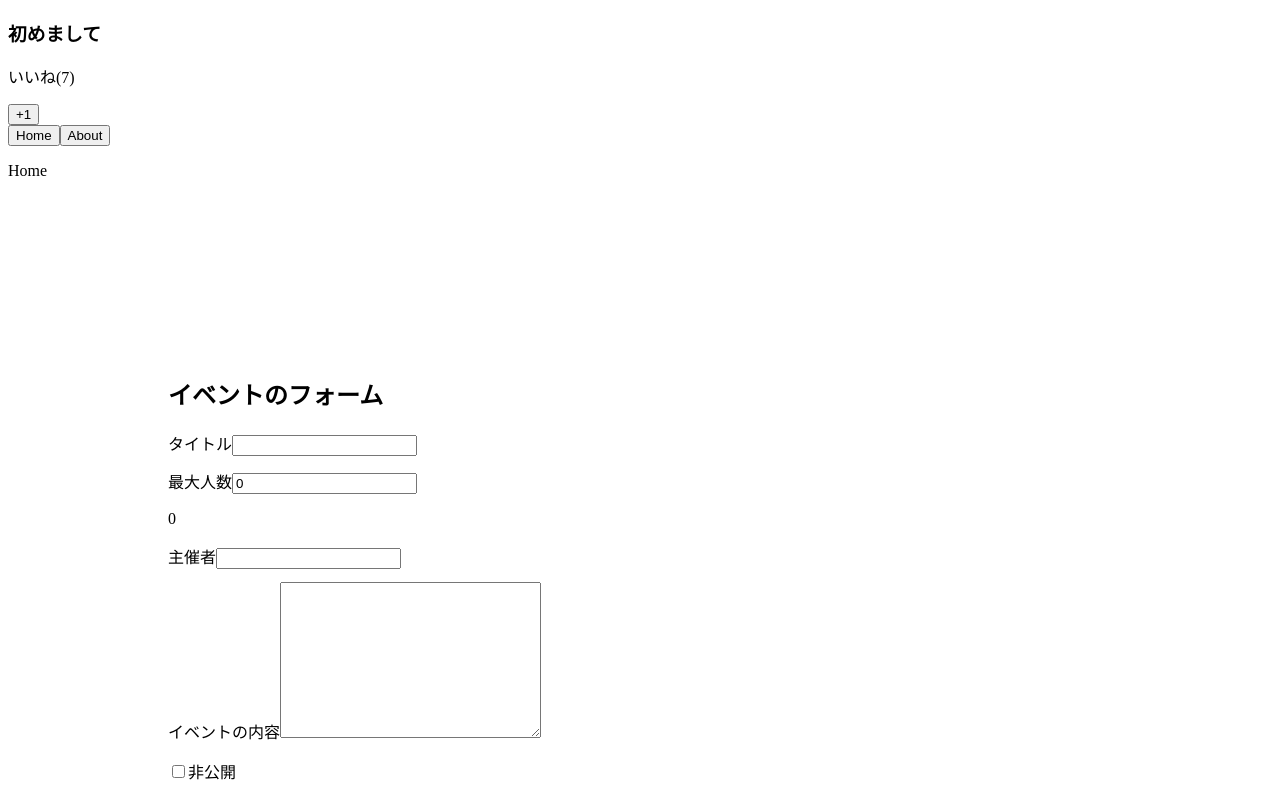
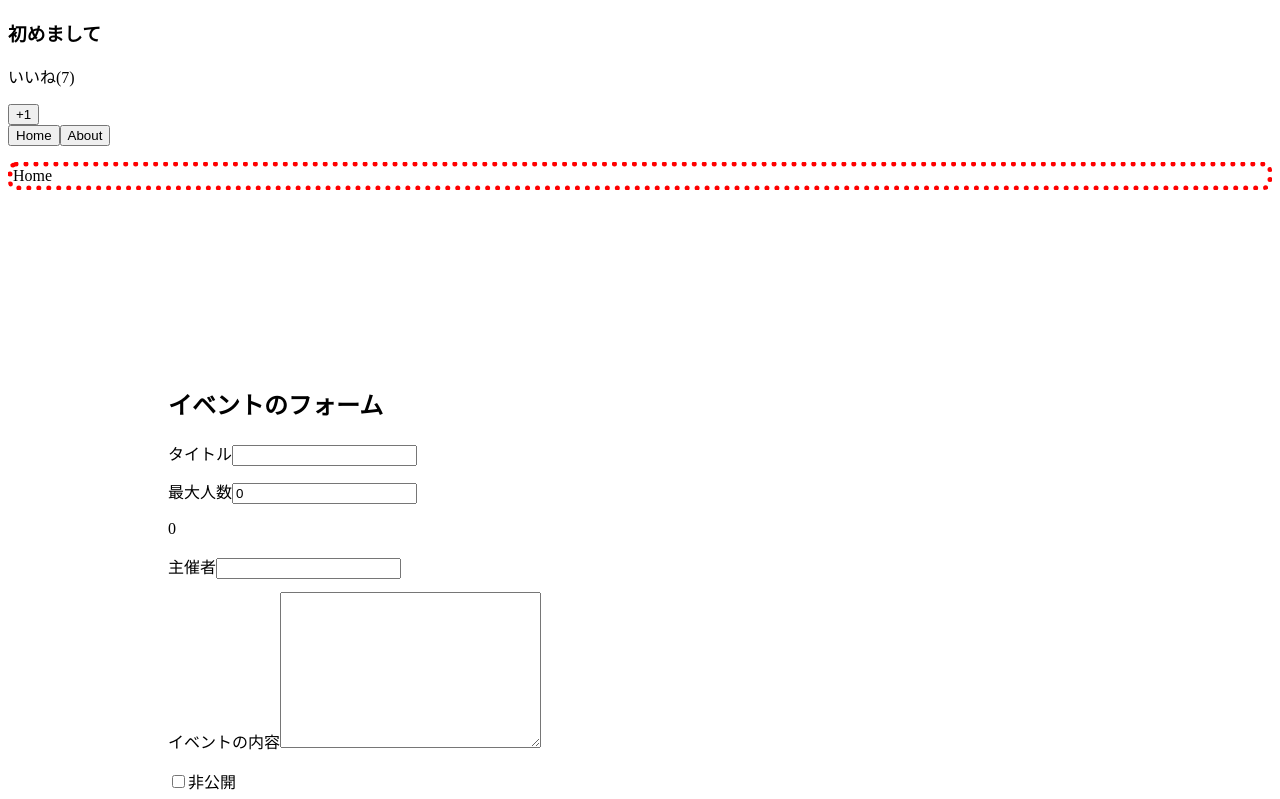
Before and after one commit to otegami/vue-lesson, a Vue app in the folder udemy-vuejs/: page / in a window 1280 px wide. Shown: the top 799 px of the page. Built offline with nearby package versions, Linux system fonts and the light colour scheme.

Commit message:
learn custom directive

```diff
--- a/udemy-vuejs/src/components/Home.vue
+++ b/udemy-vuejs/src/components/Home.vue
@@ -1,5 +1,23 @@
 <template>
   <div>
-    <p>Home</p>
+    <p v-border:dotted.round.shadow="{width: '5px', borderColor: 'red'}">Home</p>
   </div>
 </template>
+
+<script>
+export default {
+  directives: {
+    border(el, binding) {
+      el.style.borderWidth = binding.value.width
+      el.style.borderColor = binding.value.borderColor
+      el.style.borderStyle = binding.arg
+      if (binding.modifiers.round) {
+        el.style.borderRadius = "0.5rem"
+      }
+      if (binding.modifiers.shadow) {
+        el.style.boxShadow = "0 2px 5px rgba(0, 0, 0, 0, 0.26)"
+      }
+    }
+  }
+}
+</script>
```
